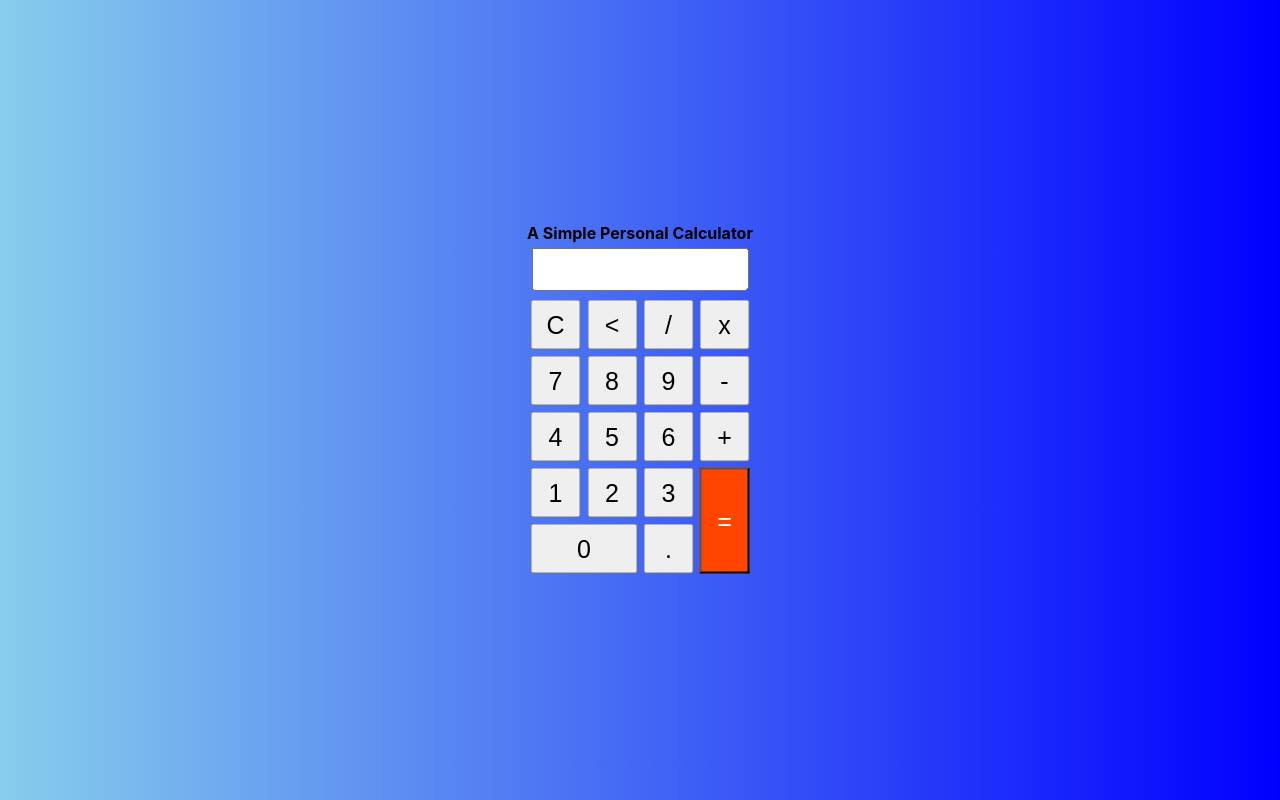
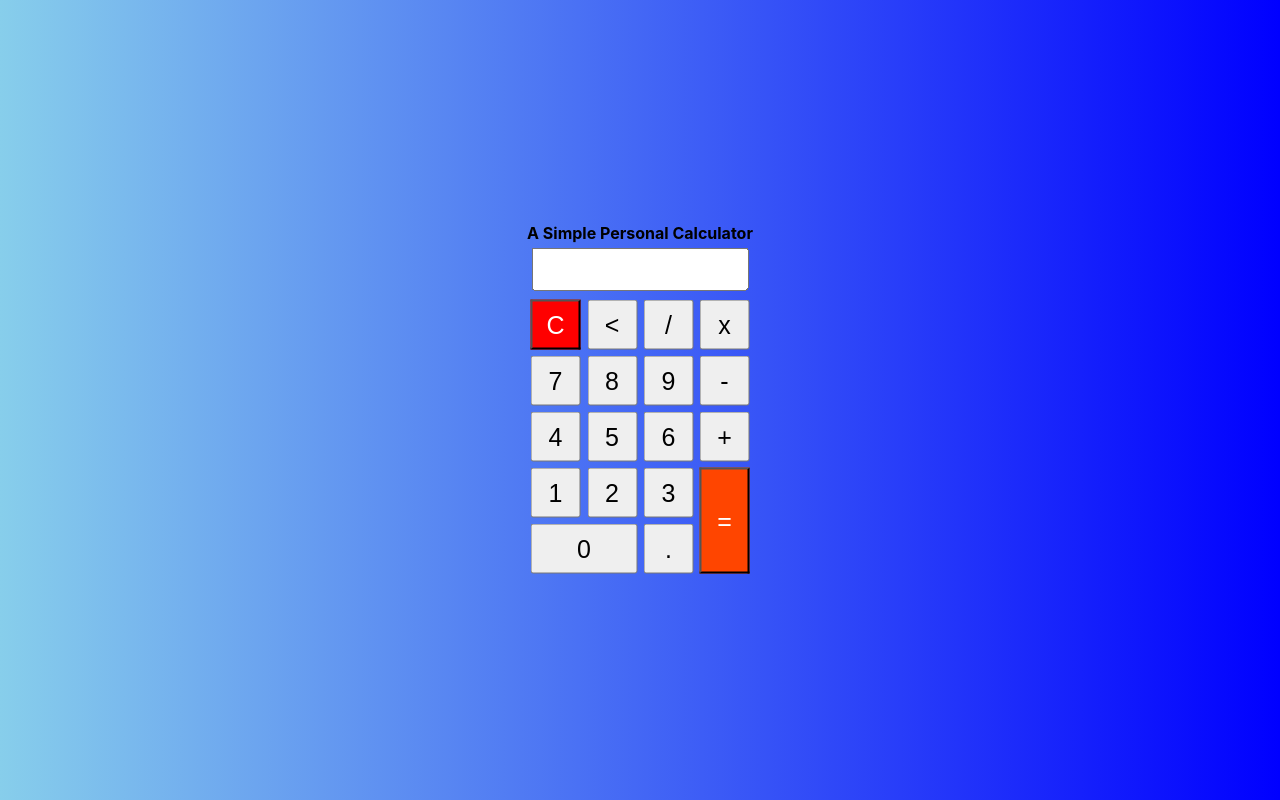
Before and after one commit to iJosef/simplecalculator, a plain HTML site: page index.html in a window 1280 px wide. Drawn offline with Linux system fonts and the light colour scheme.

Commit message:
changed color of the clear button

```diff
--- a/index.html
+++ b/index.html
@@ -15,7 +15,7 @@
         </form>
         <table>
             <tr>
-                <td><input class="button" type="button" value="C" onclick="clean()"></td>
+                <td><input class="button" style="background: red; color: white;" type="button" value="C" onclick="clean()"></td>
                 <td><input class="button" type="button" value="<" onclick="back()"></td>
                 <td><input class="button" type="button" value="/" onclick="insert('/')"></td>
                 <td><input class="button" type="button" value="x" onclick="insert('*')"></td>
```
